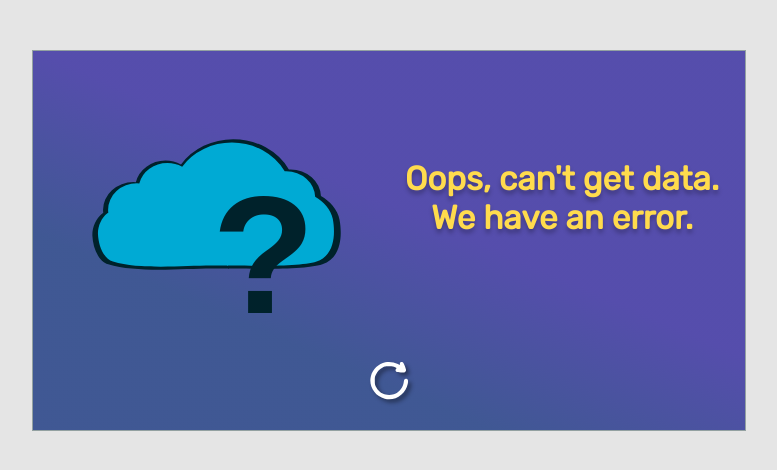
After one commit to Evgeny-TechnoNinja/moment-weather, a Flask app: template app/templates/error.html in a window 1280 px wide. The commit adds this page. Shown: the top 470 px of the page, without its empty margins (251-1028 px from the left). Run offline with Flask 2, Linux system fonts and the light colour scheme; the template is opened without the code that fills it, so the values that code supplies are empty.

Commit message:
ready to work with errors

```diff
--- a/app/static/dist/css/main.css
+++ b/app/static/dist/css/main.css
@@ -609,5 +609,53 @@ figure {
     @media (min-width: 640px) {
       .form__field {
         width: 403px; } }
+.error {
+  padding: 20px; }
+  .error__box-picture {
+    margin: 0 auto;
+    width: 200px;
+    height: auto;
+    overflow: hidden; }
+    @media (min-width: 480px) {
+      .error__box-picture {
+        width: 220px; } }
+    @media (min-width: 640px) {
+      .error__box-picture {
+        width: 230px; } }
+    @media (min-width: 960px) {
+      .error__box-picture {
+        width: 250px; } }
+  .error__picture {
+    display: inline-block;
+    width: 100%; }
+  .error__box-notifi {
+    text-align: center;
+    max-width: 300px;
+    margin: 0 auto; }
+    @media (min-width: 480px) {
+      .error__box-notifi {
+        max-width: 400px; } }
+    @media (min-width: 640px) {
+      .error__box-notifi {
+        height: 100%;
+        display: flex; } }
+  .error__txt {
+    color: #FFDB4D;
+    font-size: 27px;
+    font-weight: bold;
+    text-shadow: 0px 4px 4px #00000040; }
+    @media (min-width: 480px) {
+      .error__txt {
+        font-size: 33px; } }
+    @media (min-width: 640px) {
+      .error__txt {
+        display: flex;
+        flex-wrap: wrap;
+        flex-direction: row;
+        align-content: center; } }
+  .error__box-button {
+    display: flex;
+    justify-content: center;
+    align-content: center; }
 
 /*# sourceMappingURL=main.css.map */
--- /dev/null
+++ b/app/static/src/scss/components/_error.scss
@@ -0,0 +1,55 @@
+.error {
+    padding: 20px;
+    &__box-picture {
+        margin: 0 auto;
+        width: 200px;
+        height: auto;
+        overflow: hidden;
+        @media (min-width: $sm) {
+            width: 220px;
+        }
+        @media (min-width: $md) {
+            width: 230px;
+        }
+        @media (min-width: $lg) {
+            width: 250px;
+        }
+    }
+    &__picture{
+        display: inline-block;
+        width: 100%;
+    }
+    &__box-notifi {
+        text-align: center;
+        max-width: 300px;
+        margin: 0 auto;
+        @media (min-width: $sm) {
+            max-width: 400px;
+        }
+        @media (min-width: $md) {
+            height: 100%;
+            display: flex;
+        }
+
+    }
+    &__txt {
+        color: $swatch_5;
+        font-size: 27px;
+        font-weight: bold;
+        text-shadow: 0px 4px 4px $swatch_10;
+        @media (min-width: $sm) {
+            font-size: 33px;
+        }
+        @media (min-width: $md) {
+            display: flex;
+            flex-wrap: wrap;
+            flex-direction: row;
+            align-content: center;
+        }
+    }
+    &__box-button {
+        display: flex;
+        justify-content: center;
+        align-content: center;
+    }
+}
--- a/app/static/src/scss/components/_weather.scss
+++ b/app/static/src/scss/components/_weather.scss
@@ -17,5 +17,8 @@
     &__box-form {
        padding: 10px;
     }
+    &__box-error {
+
+    }
 
 }
--- a/app/static/src/scss/main.scss
+++ b/app/static/src/scss/main.scss
@@ -10,3 +10,4 @@
 @import "components/button";
 @import "components/decor";
 @import "components/form";
+@import "components/error";
--- /dev/null
+++ b/app/templates/error.html
@@ -0,0 +1,40 @@
+{% extends '_base.html' %}
+{% block main %}
+<div class="content-wrap">
+  <div class="container">
+    <div class="weather">
+      <div class="decor-gradient">
+        <div class="weather__box-error">
+          <div class="error">
+            <div class="grid">
+              <div class="grid__item width-1-1 width-1-2-md">
+                <figure class="error__box-picture">
+                  <img src="{{url_for('static', filename='images/weather/00dn.svg')}}" alt="error picture" class="error__picture">
+                </figure>
+              </div>
+              <div class="grid__item width-1-1 width-1-2-md">
+                <div class="error__box-notifi">
+                  <span class="error__txt">Oops, can't get data. We have an error.</span>
+                </div>
+              </div>
+              <div class="grid__item width-1-1">
+                <div class="error__box-button">
+                  <button class="button">
+                    <a href="{{url_for('index')}}">
+                        <div class="button__box-picture">
+                            <svg width="72" height="63" viewBox="0 0 72 63" fill="none" xmlns="http://www.w3.org/2000/svg">
+                                <path d="M30.6709 9.61876C21.0898 11.475 12.5291 19.7438 9.92126 29.5313C6.23622 43.65 15.2504 58.3875 29.8772 62.1563C44.7874 66.0375 60.4346 55.6875 63.0992 40.2188C63.8929 35.4938 63.326 33.525 60.8882 33.3C58.5638 33.075 57.7134 34.2563 57.2032 38.3625C56.3528 45.3938 51.5339 51.9188 44.9008 55.0125C42.1228 56.3063 40.9323 56.5313 36.2835 56.5313C31.6346 56.5313 30.4441 56.3063 27.6661 55.0125C23.1874 52.9313 19.6157 49.5 17.4047 45.0563C15.7039 41.625 15.5905 40.95 15.5905 35.7188C15.5905 30.6563 15.7606 29.8125 17.2346 27C19.389 22.8375 22.7906 19.4063 26.9291 17.2688C30.1039 15.5813 30.6709 15.4688 36.2835 15.4688C41.4425 15.4688 42.5764 15.6375 44.674 16.7625C46.9984 18 47.1118 18.1688 46.2614 19.0688C44.9575 20.475 45.1276 22.275 46.6016 23.2875C47.5087 23.9625 49.2661 24.1875 53.1213 24.1875C57.6567 24.1875 58.5638 24.0188 59.5276 23.0625C61.0016 21.6 60.9449 20.925 58.7906 14.9625C56.8063 9.39376 55.8992 8.49376 53.4614 9.33751C52.2142 9.73125 51.8173 10.2938 51.7039 11.7L51.5339 13.5L48.7559 12.0938C43.3701 9.39376 36.5669 8.43751 30.6709 9.61876Z"/>
+                            </svg>
+                        </div>
+                    </a>
+                  </button>
+                </div>
+              </div>
+            </div>
+          </div>
+        </div>
+      </div>
+    </div>
+  </div>
+</div>
+{% endblock %}
```
Also changed, not shown: app/utils/weather.py (+14 -11 lines), app/views.py (+6 -4 lines), app/config.py (line endings or trailing spaces).
